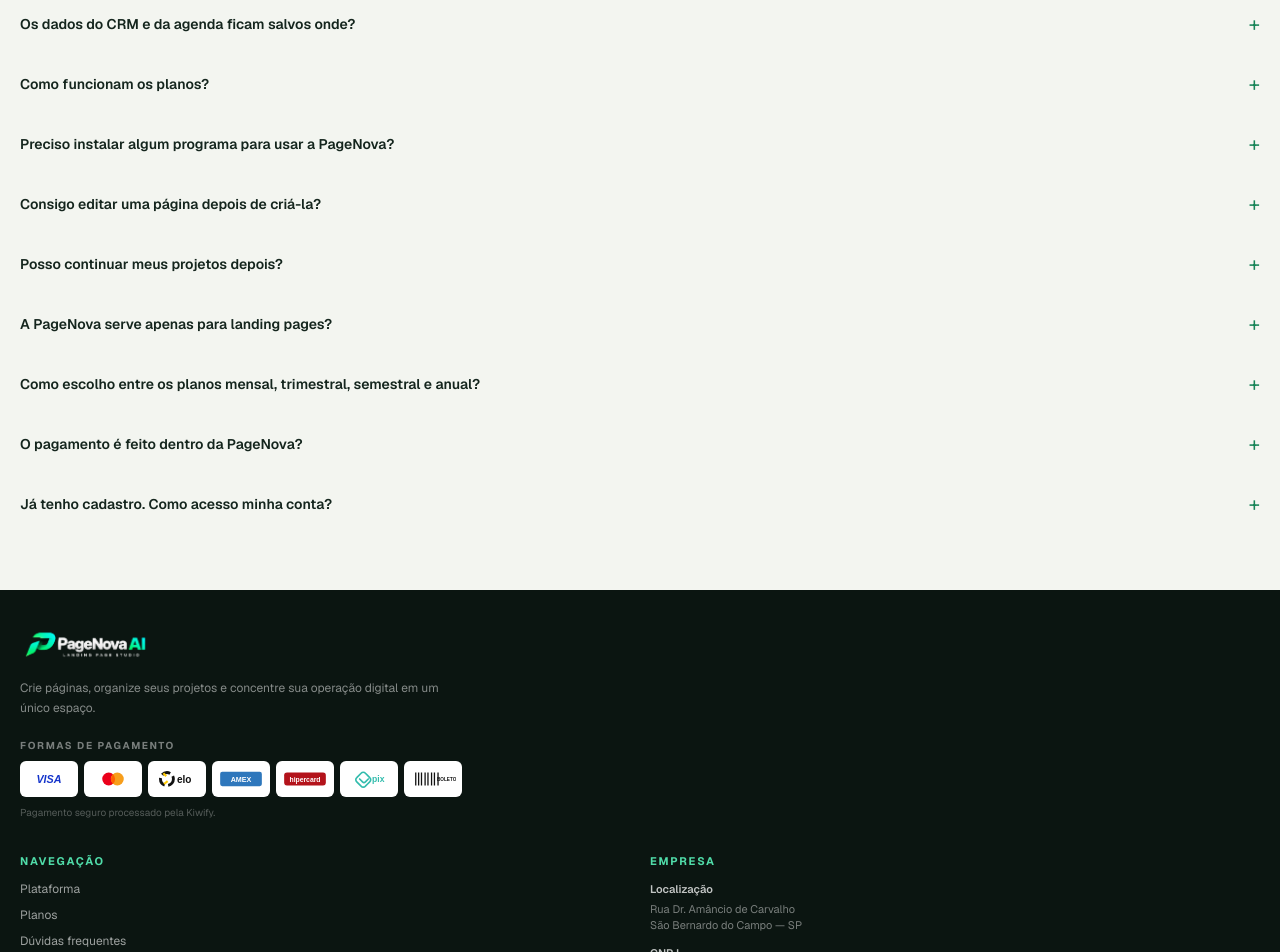
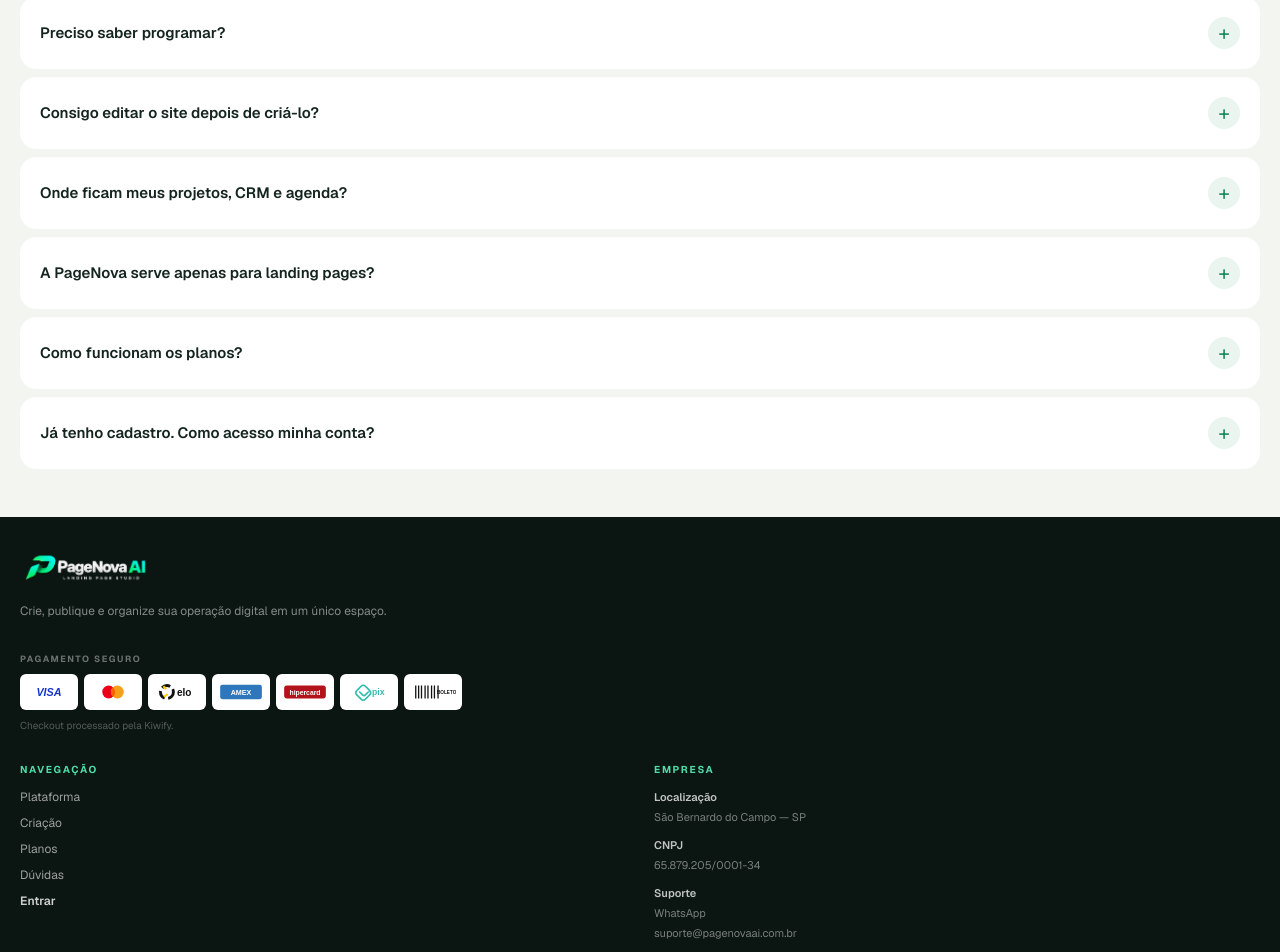
Before and after one commit to dramaflix2026-stack/pagenova-ai, a Next.js app in the folder frontend/: page / in a window 1280 px wide. Shown: the part 8080-9032 px from the top of the page. Built offline with nearby package versions, Linux system fonts and the light colour scheme.

Commit message:
Polish PageNova FAQ and compact footer

```diff
--- a/frontend/src/app/page.tsx
+++ b/frontend/src/app/page.tsx
@@ -44,58 +44,31 @@ const plans = [
 const questions = [
   {
     question: "O que posso criar na PageNova?",
-    answer:
-      "Você pode criar landing pages, iniciar sites a partir de briefings por nicho, clonar páginas por URL e editar seus projetos. A plataforma também oferece CRM, dashboard e agenda de serviços.",
+    answer: "Você pode criar landing pages e sites com IA, clonar páginas para edição e organizar sua operação com CRM, agenda e projetos em um só lugar.",
   },
   {
     question: "Preciso saber programar?",
-    answer:
-      "Não para iniciar e editar os elementos disponíveis na interface. Você informa o briefing, acompanha a criação e ajusta o projeto pelo editor.",
+    answer: "Não. A PageNova foi feita para você partir de um briefing, gerar a primeira versão e continuar os ajustes pela interface visual.",
   },
   {
-    question: "Os dados do CRM e da agenda ficam salvos onde?",
-    answer:
-      "Os dados do CRM e da agenda ficam vinculados à sua conta e ao seu espaço de trabalho na PageNova.",
+    question: "Consigo editar o site depois de criá-lo?",
+    answer: "Sim. Você pode voltar aos projetos salvos e continuar refinando textos, seções e outros elementos disponíveis no editor.",
+  },
+  {
+    question: "Onde ficam meus projetos, CRM e agenda?",
+    answer: "Os dados ficam vinculados à sua conta e ao seu espaço de trabalho na PageNova, para você continuar sua operação depois.",
+  },
+  {
+    question: "A PageNova serve apenas para landing pages?",
+    answer: "Não. Além de landing pages, a plataforma reúne criação de sites, clonagem e edição de páginas, CRM, agenda e organização de projetos.",
   },
   {
     question: "Como funcionam os planos?",
-    answer:
-      "O plano mensal custa R$147 por mês. Os planos trimestral, semestral e anual são cobrados pelo respectivo período e têm menor custo mensal equivalente. Escolha o período desejado e siga para o checkout seguro.",
-  },
-  {
-    question: "Preciso instalar algum programa para usar a PageNova?",
-    answer:
-      "Não. A PageNova funciona pelo navegador, então você pode acessar a plataforma online sem instalar um programa no computador.",
-  },
-  {
-    question: "Consigo editar uma página depois de criá-la?",
-    answer:
-      "Sim. Os projetos criados na plataforma podem ser abertos novamente para continuar os ajustes disponíveis no editor.",
-  },
-  {
-    question: "Posso continuar meus projetos depois?",
-    answer:
-      "Sim. Seus projetos ficam disponíveis na sua conta para você retornar e continuar o trabalho.",
-  },
-  {
-    question: "A PageNova serve apenas para landing pages?",
-    answer:
-      "Não. A plataforma reúne ferramentas para criação de páginas e sites, além de recursos de organização comercial como CRM e agenda.",
-  },
-  {
-    question: "Como escolho entre os planos mensal, trimestral, semestral e anual?",
-    answer:
-      "Os planos dão opções de período diferentes. Você pode comparar o valor total e o custo mensal equivalente exibidos na seção de planos e escolher o período mais adequado para você.",
-  },
-  {
-    question: "O pagamento é feito dentro da PageNova?",
-    answer:
-      "Ao escolher um plano, você é direcionado ao checkout seguro da Kiwify correspondente ao período selecionado.",
+    answer: "Você escolhe entre mensal, trimestral, semestral e anual. Os ciclos maiores reduzem o custo mensal equivalente e o pagamento é concluído no checkout seguro da Kiwify.",
   },
   {
     question: "Já tenho cadastro. Como acesso minha conta?",
-    answer:
-      "Use o botão Entrar no topo da página e informe os dados da sua conta para acessar a plataforma.",
+    answer: "Toque em Entrar no topo da página e use os dados da sua conta para acessar a plataforma e seus projetos.",
   },
 ];
 
@@ -427,26 +400,31 @@ export default function Home() {
         </div>
       </section>
 
-      <section id="duvidas" className="scroll-mt-20 bg-[#f3f5f0] py-14 text-[#14251d] md:py-24">
-        <div className="mx-auto grid max-w-7xl gap-7 px-5 md:px-8 lg:grid-cols-[.7fr_1.3fr] lg:gap-20">
-          <div>
-            <span className="text-[11px] font-bold uppercase tracking-[.18em] text-[#137650]">
-              Dúvidas frequentes
-            </span>
-            <h2 className="mt-5 text-4xl font-semibold tracking-[-.05em] md:text-5xl">
-              Antes de começar.
-            </h2>
+      <section id="duvidas" className="scroll-mt-20 bg-[#f3f5f0] py-12 text-[#14251d] md:py-20">
+        <div className="mx-auto max-w-7xl px-5 md:px-8">
+          <div className="grid gap-4 border-b border-[#d9e1d8] pb-7 lg:grid-cols-[.7fr_1.3fr] lg:items-end">
+            <div>
+              <span className="text-[11px] font-bold uppercase tracking-[.18em] text-[#137650]">
+                Dúvidas frequentes
+              </span>
+              <h2 className="mt-3 text-[2.15rem] font-semibold leading-tight tracking-[-.045em] md:text-5xl">
+                Ficou alguma dúvida?
+              </h2>
+            </div>
+            <p className="max-w-xl text-left text-sm leading-6 text-[#647369] lg:justify-self-end">
+              Respostas rápidas sobre criação, edição, seus dados e os planos da PageNova.
+            </p>
           </div>
-          <div className="divide-y divide-[#d9e1d8] border-y border-[#d9e1d8]">
+          <div className="mt-4 grid gap-2 lg:grid-cols-2 lg:gap-3">
             {questions.map(({ question, answer }) => (
-              <details key={question} className="group py-4 sm:py-5">
-                <summary className="flex cursor-pointer list-none items-center justify-between gap-5 text-sm font-semibold marker:hidden sm:text-base">
-                  {question}
-                  <span aria-hidden="true" className="text-xl font-normal text-[#168457] group-open:rotate-45">
+              <details key={question} className="group rounded-2xl border border-[#d9e1d8] bg-white px-5 shadow-[0_1px_0_rgba(20,37,29,.02)] open:border-[#b8d9ca] open:bg-[#fbfdfb]">
+                <summary className="flex min-h-[72px] cursor-pointer list-none items-center justify-between gap-4 text-left text-[15px] font-semibold leading-5 marker:hidden">
+                  <span>{question}</span>
+                  <span aria-hidden="true" className="grid h-8 w-8 shrink-0 place-items-center rounded-full bg-[#eaf5ef] text-xl font-normal text-[#168457] transition group-open:rotate-45">
                     +
                   </span>
                 </summary>
-                <p className="max-w-2xl pt-3 text-sm leading-7 text-[#647369]">{answer}</p>
+                <p className="border-t border-[#e7ece8] pb-5 pt-4 text-left text-sm leading-6 text-[#647369]">{answer}</p>
               </details>
             ))}
           </div>
@@ -454,38 +432,39 @@ export default function Home() {
       </section>
 
       <footer className="pn-landing-footer border-t border-white/10 bg-[#0b1511] text-white">
-        <div className="mx-auto w-full max-w-7xl px-5 py-8 md:px-8 lg:py-12">
-          <div className="grid grid-cols-2 gap-x-5 gap-y-8 text-left lg:grid-cols-[1.2fr_.7fr_1fr] lg:gap-12">
+        <div className="mx-auto w-full max-w-7xl px-5 py-7 md:px-8 md:py-10">
+          <div className="grid grid-cols-2 gap-x-7 gap-y-7 text-left lg:grid-cols-[1.25fr_.65fr_1fr] lg:gap-12">
             <div className="col-span-2 min-w-0 lg:col-span-1">
               <Brand />
               <p className="mt-3 max-w-[430px] text-xs leading-5 text-white/50 sm:text-sm">
-                Crie páginas, organize seus projetos e concentre sua operação digital em um único espaço.
+                Crie, publique e organize sua operação digital em um único espaço.
               </p>
-              <div className="mt-5">
-                <p className="text-[10px] font-bold uppercase tracking-[.16em] text-white/45">Formas de pagamento</p>
+              <div className="mt-4 border-t border-white/[.08] pt-4">
+                <p className="text-[9px] font-bold uppercase tracking-[.17em] text-white/40">Pagamento seguro</p>
                 <div className="mt-2 flex flex-wrap items-center gap-1.5" aria-label="Formas de pagamento aceitas">
                   {PAYMENT_BRANDS.map((brand) => <PaymentBrand key={brand} brand={brand} />)}
                 </div>
-                <p className="mt-2 text-[10px] leading-4 text-white/30">Pagamento seguro processado pela Kiwify.</p>
+                <p className="mt-2 text-[10px] leading-4 text-white/30">Checkout processado pela Kiwify.</p>
               </div>
             </div>
 
             <div className="min-w-0">
-              <p className="text-[11px] font-bold uppercase tracking-[.16em] text-[#50dca9]">Navegação</p>
+              <p className="text-[10px] font-bold uppercase tracking-[.17em] text-[#50dca9]">Navegação</p>
               <nav className="mt-3 flex flex-col items-start gap-2.5 text-xs text-white/60 sm:text-sm" aria-label="Rodapé">
                 <a href="#plataforma" className="transition hover:text-white">Plataforma</a>
+                <a href="#criacao" className="transition hover:text-white">Criação</a>
                 <a href="#planos" className="transition hover:text-white">Planos</a>
-                <a href="#duvidas" className="transition hover:text-white">Dúvidas frequentes</a>
-                <Link href="/app" className="transition hover:text-white">Entrar</Link>
+                <a href="#duvidas" className="transition hover:text-white">Dúvidas</a>
+                <Link href="/app" className="font-semibold text-white/80 transition hover:text-white">Entrar</Link>
               </nav>
             </div>
 
             <div className="min-w-0">
-              <p className="text-[11px] font-bold uppercase tracking-[.16em] text-[#50dca9]">Empresa</p>
+              <p className="text-[10px] font-bold uppercase tracking-[.17em] text-[#50dca9]">Empresa</p>
               <div className="mt-3 grid gap-3 text-left text-[11px] leading-4 text-white/45 sm:text-xs">
                 <div>
                   <p className="font-semibold text-white/75">Localização</p>
-                  <p className="mt-1">Rua Dr. Amâncio de Carvalho<br />São Bernardo do Campo — SP</p>
+                  <p className="mt-1">São Bernardo do Campo — SP</p>
                 </div>
                 <div>
                   <p className="font-semibold text-white/75">CNPJ</p>
@@ -493,7 +472,7 @@ export default function Home() {
                 </div>
                 <div>
                   <p className="font-semibold text-white/75">Suporte</p>
-                  <div className="mt-1 flex flex-col items-start gap-0.5">
+                  <div className="mt-1 flex flex-col items-start gap-1">
                     <a href="https://wa.me/5521987627887" target="_blank" rel="noopener noreferrer" className="transition hover:text-[#50dca9]">WhatsApp</a>
                     <a href="mailto:suporte@pagenovaai.com.br" className="break-all transition hover:text-[#50dca9]">suporte@pagenovaai.com.br</a>
                   </div>
@@ -502,12 +481,11 @@ export default function Home() {
             </div>
           </div>
 
-          <div className="mt-7 border-t border-white/10 pt-4 text-center text-[10px] leading-4 text-white/35 sm:flex sm:items-center sm:justify-between sm:text-left">
+          <div className="mt-6 flex flex-col gap-1 border-t border-white/10 pt-4 text-center text-[10px] leading-4 text-white/35 sm:flex-row sm:items-center sm:justify-between sm:text-left">
             <p>© 2026 PageNova AI. Todos os direitos reservados.</p>
-            <p className="mt-1 text-white/25 sm:mt-0">Landing Page Studio</p>
+            <p className="text-white/25">Landing Page Studio</p>
           </div>
         </div>
-      </footer>
-    </main>
+      </footer>   </main>
   );
 }
```
